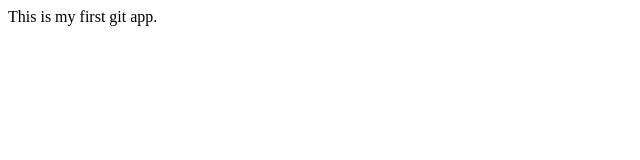
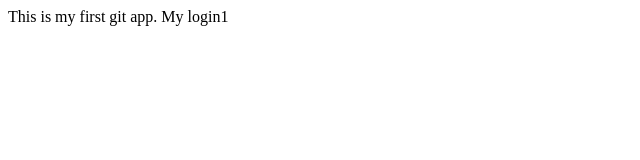
Before and after one commit to hafsa390/mygitapp, a plain HTML site: page index.html in a window 1280 px wide. Shown: the full height of the page, 0-640 px from the left. Drawn offline with Linux system fonts and the light colour scheme.

Commit message:
login.html

```diff
--- /dev/null
+++ b/dir2/app1.js
@@ -0,0 +1 @@
+console.log(235)
--- a/index.html
+++ b/index.html
@@ -4,5 +4,6 @@
     </head>
     <body>
         This is my first git app.
+         My login1
     </body>
 </html>
```
Also changed, not shown: login1.html (added).
